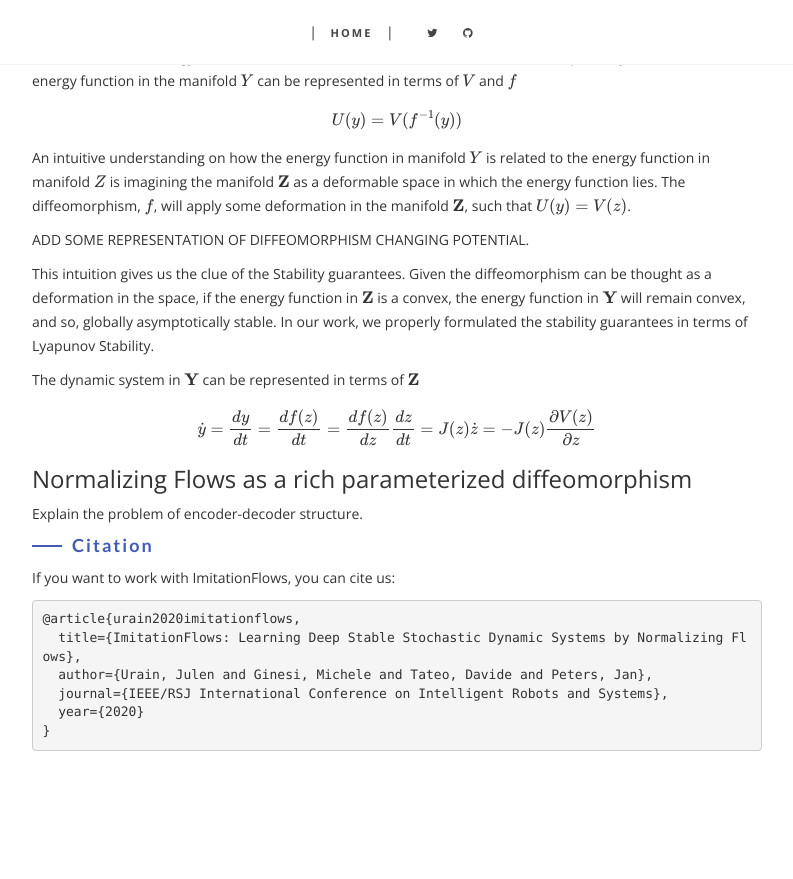
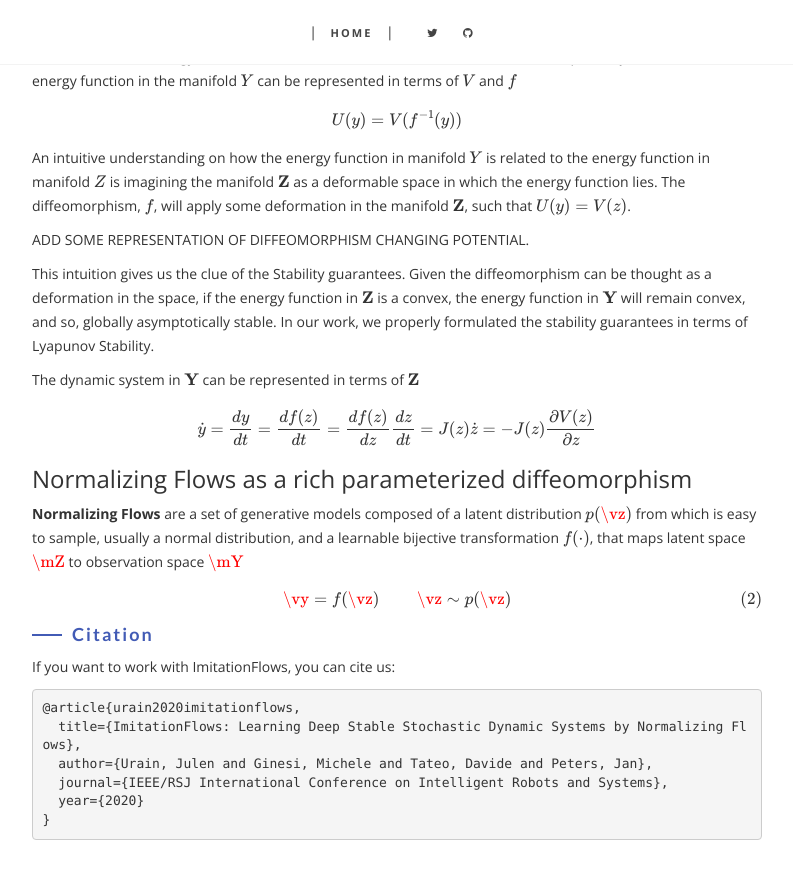
Before and after one commit to TheCamusean/theCamusean.github.io, a Jekyll site: the page built from _posts/2020-07-05-ImitationFlows.md, in a window 1280 px wide and 900 px high, scrolled down 2274 px. Shown: the top 879 px of the window, without its empty margins (243-1036 px from the left). Built offline with Jekyll 4.4.1, drawn with Linux system fonts in a browser that asks for light colours; some web fonts are replaced; formulas are drawn with MathJax 3; a script that is not in the unit is left out; comment, search, counter and statistics services are not loaded; before the commit the page ends 3085 px from its top, so only the background shows below that.

Commit message:
add flows

```diff
--- a/_posts/2020-07-05-ImitationFlows.md
+++ b/_posts/2020-07-05-ImitationFlows.md
@@ -75,7 +75,10 @@ $$\dot{y} = \frac{d y}{dt} = \frac{d f(z)}{dt} = \frac{d f(z)}{d z} \frac{d z}{d
 
 ### Normalizing Flows as a rich parameterized diffeomorphism
 
-Explain the problem of encoder-decoder structure.
+**Normalizing Flows** are a set of generative models composed of a latent distribution $p(\vz)$ from which is easy to sample, usually a normal distribution, and a learnable bijective transformation $f(\cdot)$, that maps latent space $\mZ$ to observation space $\mY$
+\begin{align}
+   \vy = f(\vz)\hspace{1cm}\vz \sim p(\vz)
+\end{align}
 
 #### Citation
 
```
